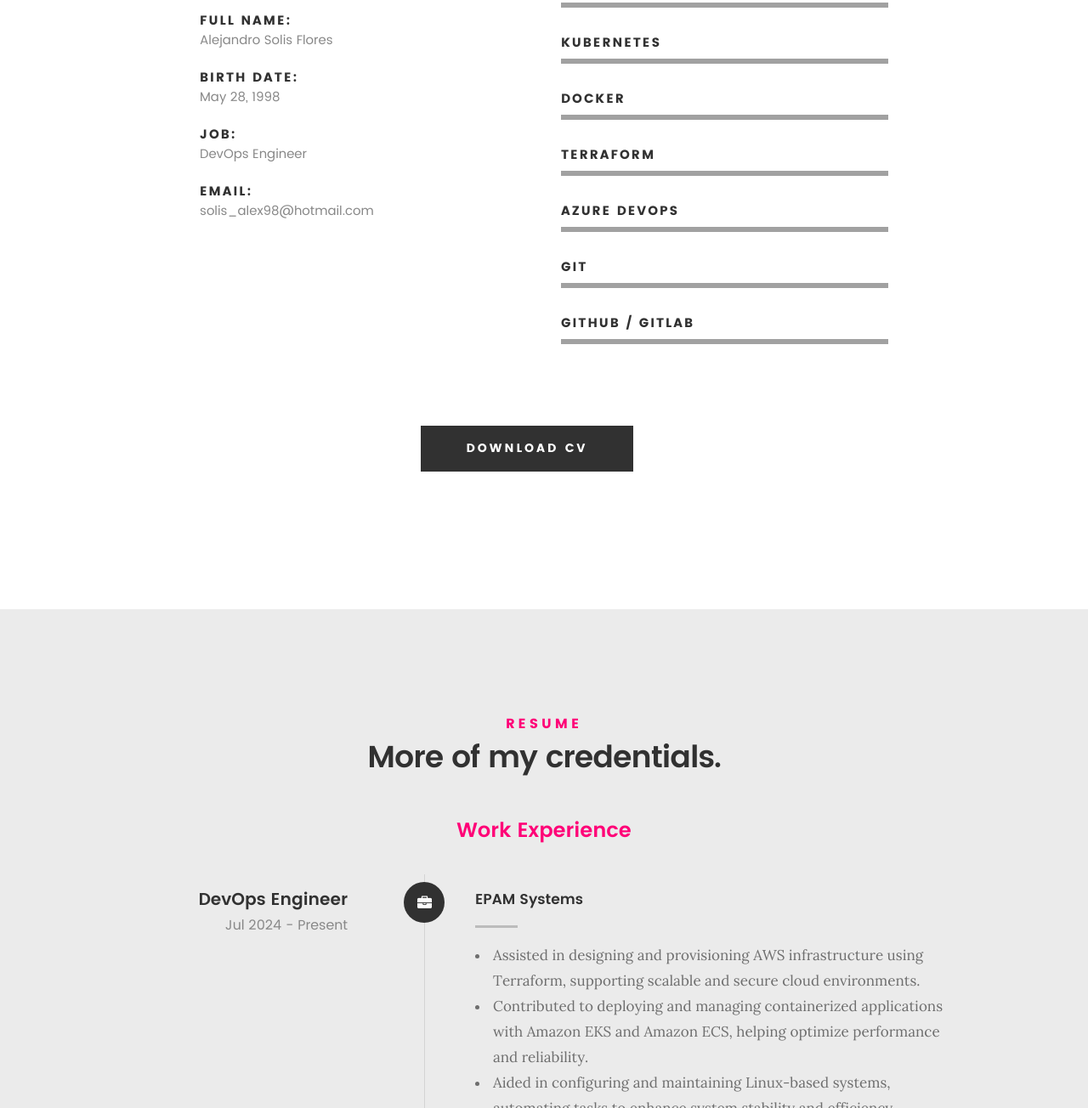
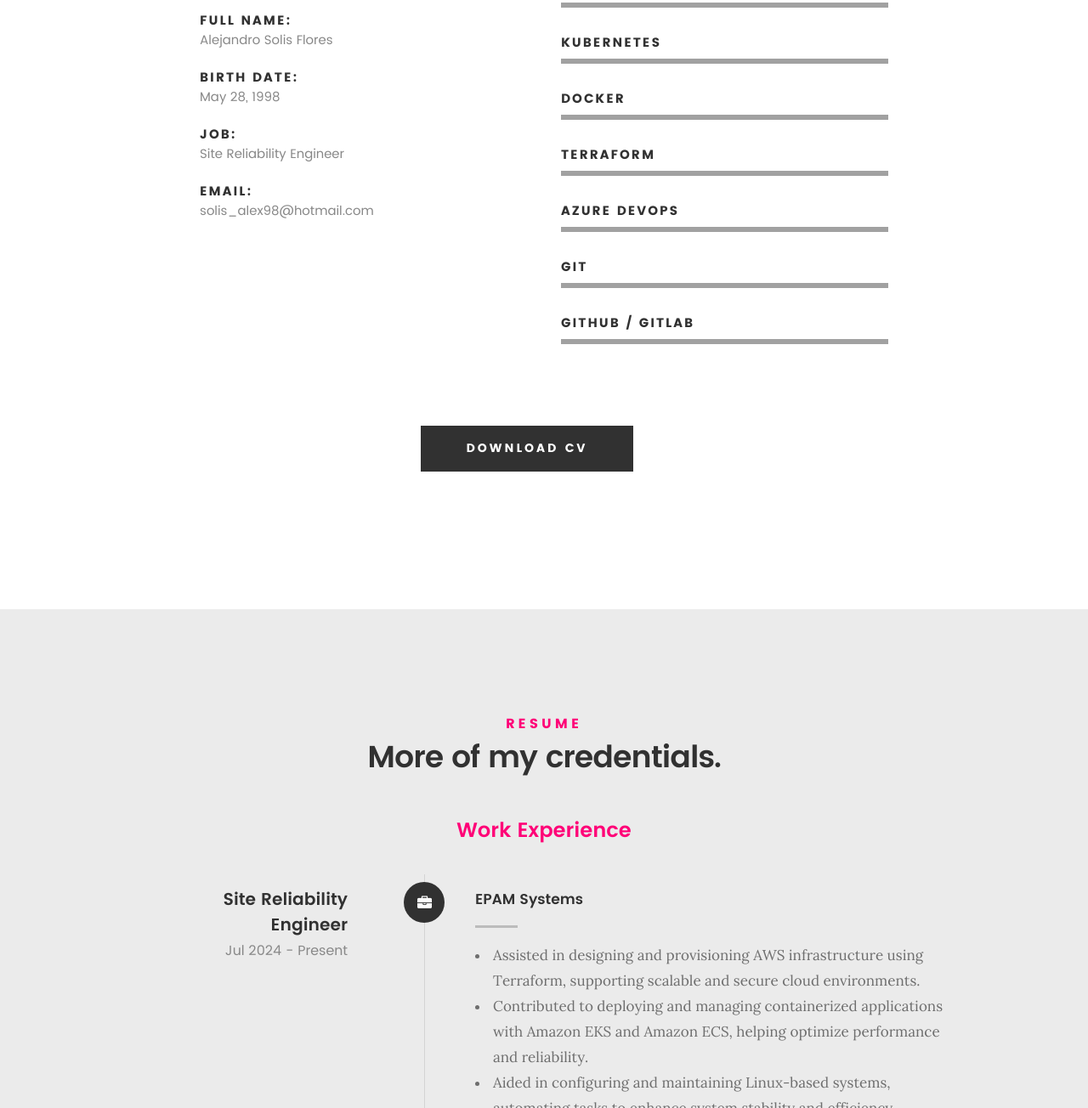
Before and after one commit to alejandrosolf/web-resume, a plain HTML site: page index.html in a window 1280 px wide. Shown: the part 1496-2800 px from the top of the page at 85% size. Drawn offline with Linux system fonts and the light colour scheme; files whose address does not match are found by name.

Commit message:
updated cv

```diff
--- a/index.html
+++ b/index.html
@@ -136,7 +136,7 @@
    				</li>
    				<li>
    					<strong>Job:</strong>
-   					<span>DevOps Engineer</span>
+   					<span>Site Reliability Engineer</span>
    				</li>
    				<li>
    					<strong>Email:</strong>
@@ -240,7 +240,7 @@
 					</div>
 
 					<div class="timeline-header">
-						<h3>DevOps Engineer</h3>
+						<h3>Site Reliability Engineer</h3>
 						<p>Jul 2024 - Present</p>
 					</div>
 
```
Also changed, not shown: 1 other file.
